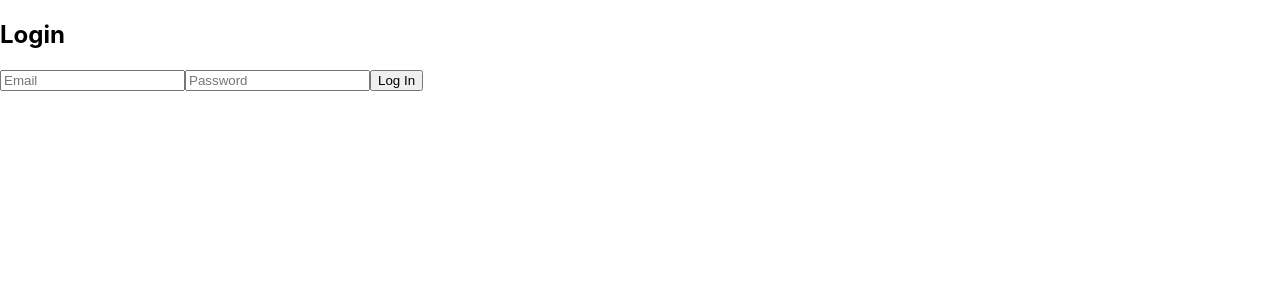
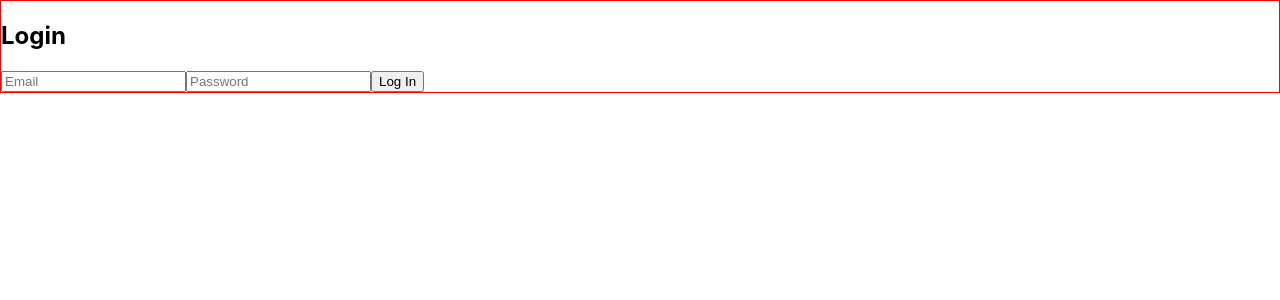
Before and after one commit to canbespace/datatest, a React (Create React App) app in the folder frontend/: page /login in a window 1280 px wide. Shown: the top 300 px of the page. Built offline with nearby package versions, Linux system fonts and the light colour scheme.

Commit message:
Update login page UI

```diff
--- a/frontend/src/App.js
+++ b/frontend/src/App.js
@@ -8,7 +8,7 @@ function App() {
     <BrowserRouter>
       <Routes>
         <Route path="/register" element={<Register />} />
-        <Route path="/login" element={<Login />} />   {/* 👈 Add this line */}
+        <Route path="/login" element={<Login />} />
       </Routes>
     </BrowserRouter>
   );
--- a/frontend/src/pages/Login.jsx
+++ b/frontend/src/pages/Login.jsx
@@ -19,10 +19,11 @@ const Login = () => {
     } catch (err) {
       setMessage(err.response?.data?.message || 'Login failed.');
     }
+
   };
 
   return (
-    <div>
+    <div style={{ border: '1px solid red' }}>
       <h2>Login</h2>
       <form onSubmit={handleSubmit}>
         <input
```
